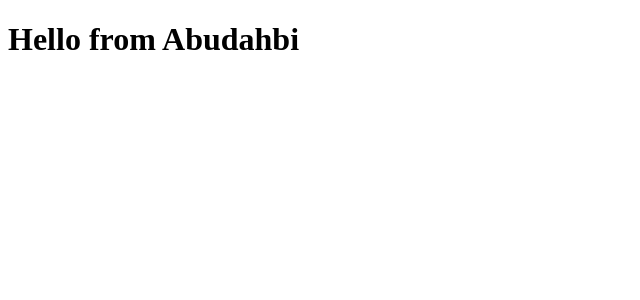
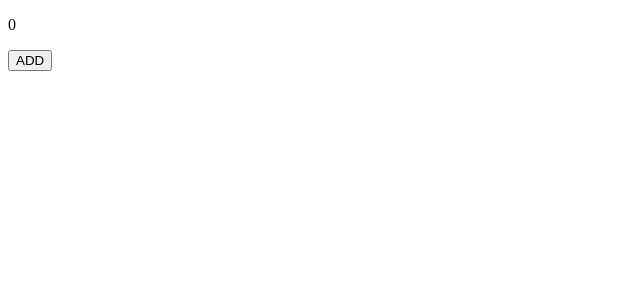
Before and after one commit to Maamun/ultCoReact, a React (Create React App) app in the folder ult-react-co/: page / in a window 1280 px wide. Shown: the top 300 px of the page, without its empty margins (0-640 px from the left). Built offline with nearby package versions, Linux system fonts and the light colour scheme.

Commit message:
Adding an event handler to an element

```diff
--- /dev/null
+++ b/ult-react-co/src/App.js
@@ -0,0 +1,5 @@
+import React from 'react';
+import Counter from './Counter';
+const App = () => <Counter />
+
+export default App
--- /dev/null
+++ b/ult-react-co/src/Counter.js
@@ -0,0 +1,13 @@
+import React from 'react'
+const Counter = () => {
+    const clickHandler = () => {
+        console.log('The button was pressed')
+    }
+    return (
+        <>
+        <p>0</p>
+        <button type='button' onClick={clickHandler}>ADD</button>
+        </>)
+}
+
+export default  Counter
--- a/ult-react-co/src/index.js
+++ b/ult-react-co/src/index.js
@@ -1,5 +1,4 @@
 import React from 'react';
 import ReactDOM from 'react-dom';
-const Para = () => <h1>Hello from Abudahbi</h1>
-
-ReactDOM.render(<Para />, document.getElementById('root'));
+import App from './App';
+ReactDOM.render(<App />, document.getElementById('root'));
```
